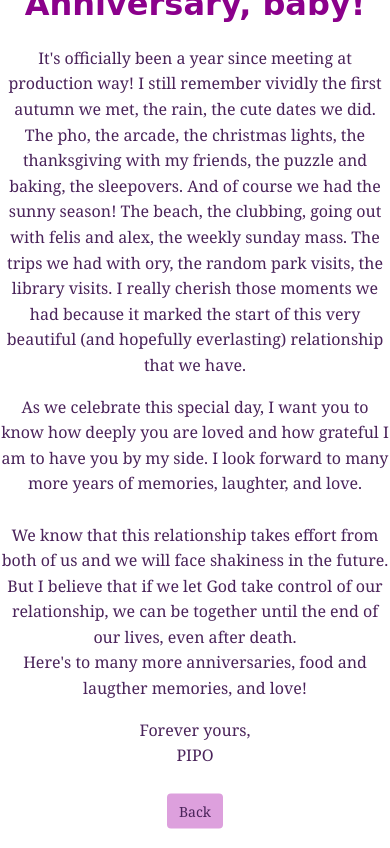
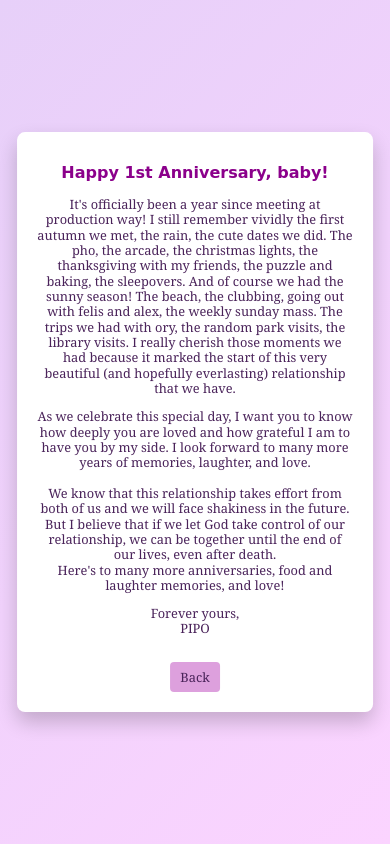
Before and after one commit to filipomarcellino/firstAnniversary.github.io, a plain HTML site: page index.html in a window 390 px wide. Both pictures are taken after a click on the picture 195 px from the left and 469 px from the top of the page. Drawn offline with Linux system fonts and the light colour scheme.

Commit message:
make mobile friendly

```diff
--- a/index.html
+++ b/index.html
@@ -44,7 +44,7 @@
             take control of our relationship, we can be together until the end
             of our lives, even after death.
             <br />
-            Here's to many more anniversaries, food and laugther memories, and
+            Here's to many more anniversaries, food and laughter memories, and
             love!
           </p>
           <p>
--- a/styles.css
+++ b/styles.css
@@ -6,26 +6,25 @@ body {
   display: flex;
   justify-content: center;
   align-items: center;
-  height: 100vh;
+  min-height: 100vh;
   overflow: hidden;
 }
 
 .container {
   position: relative;
-  width: 600px;
-  height: 350px;
+  width: 90%;
+  max-width: 600px;
   text-align: center;
 }
 
 /* Notification text for unopened mail */
 .mail-notice {
-  font-size: 30px;
+  font-size: 1.2rem;
   color: #4a235a;
   margin-bottom: 10px;
   transition: opacity 0.6s ease-in-out;
 }
 
-/* When opened, fade out the mail notice */
 .opened .mail-notice {
   opacity: 0;
 }
@@ -36,7 +35,8 @@ body {
 }
 
 .envelope {
-  width: 200px;
+  width: 150px;
+  max-width: 80%;
   cursor: pointer;
   transition: transform 0.6s ease-in-out, opacity 0.6s ease-in-out;
 }
@@ -44,10 +44,10 @@ body {
 /* Letter styling */
 .letter-container {
   position: absolute;
-  top: 120px;
+  top: 50%;
   left: 50%;
-  width: 800px;
-  max-width: 100%;
+  width: 90%;
+  max-width: 400px;
   padding: 20px;
   background: #fff;
   border-radius: 8px;
@@ -59,8 +59,8 @@ body {
 
 .letter-content {
   color: #4a235a;
-  font-size: 16px;
-  line-height: 1.6;
+  font-size: 0.9rem;
+  line-height: 1.4;
 }
 
 .letter-content h1 {
@@ -68,6 +68,7 @@ body {
   margin-bottom: 15px;
   text-align: center;
   color: #8b008b;
+  font-size: 1.5rem;
 }
 
 .letter-content p {
@@ -89,21 +90,56 @@ body {
 .back-button {
   display: inline-block;
   margin-top: 15px;
-  background: #dda0dd; /* Light purple */
+  background: #dda0dd;
   color: #4a235a;
   border: none;
   padding: 8px 12px;
   border-radius: 4px;
   cursor: pointer;
-  font-size: 14px;
+  font-size: 0.9rem;
   font-family: "Georgia", serif;
   transition: background 0.3s ease;
 }
 
 .back-button:hover {
-  background: #c973c9; /* Slightly darker purple */
+  background: #c973c9;
 }
 
-.lights {
-  width: 100px;
+/* Responsive design adjustments */
+@media (max-width: 768px) {
+  .mail-notice {
+    font-size: 1rem;
+  }
+
+  .envelope {
+    width: 120px;
+  }
+
+  .letter-content h1 {
+    font-size: 1.2rem;
+  }
+
+  .letter-content {
+    font-size: 0.85rem;
+  }
 }
+
+@media (max-width: 480px) {
+  .mail-notice {
+    font-size: 0.9rem;
+  }
+
+  .letter-content h1 {
+    font-size: 1rem;
+  }
+
+  .letter-content {
+    font-size: 0.8rem;
+    line-height: 1.2;
+  }
+
+  .back-button {
+    font-size: 0.8rem;
+    padding: 6px 10px;
+  }
+}
```
